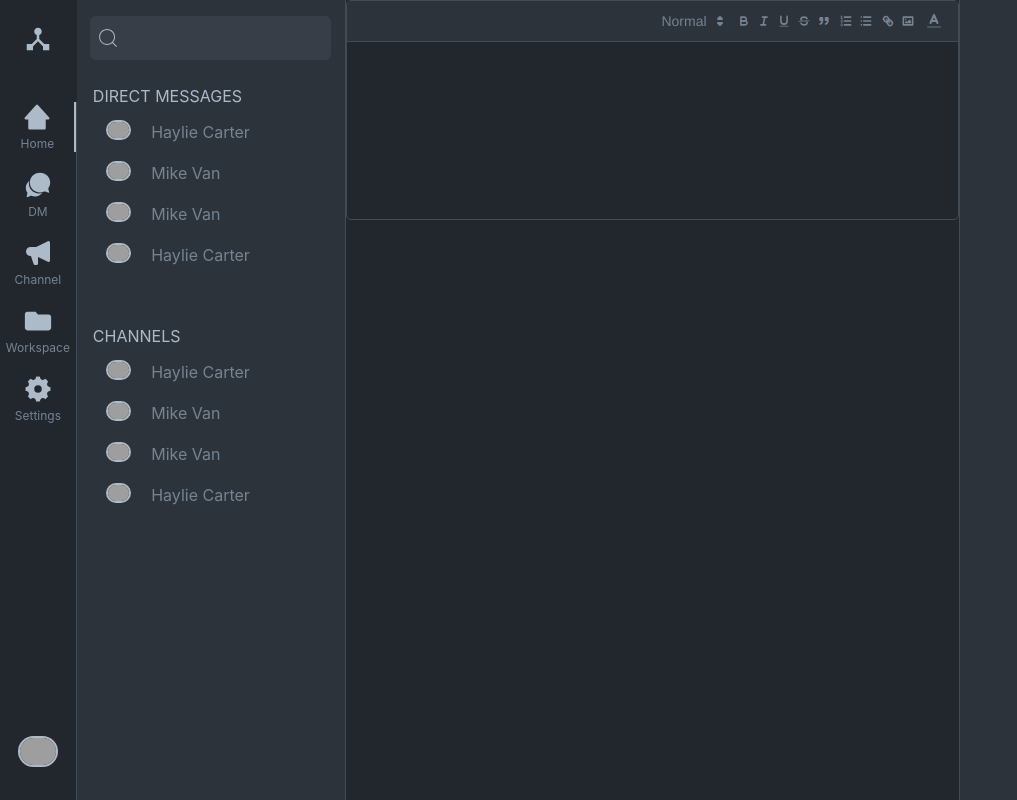
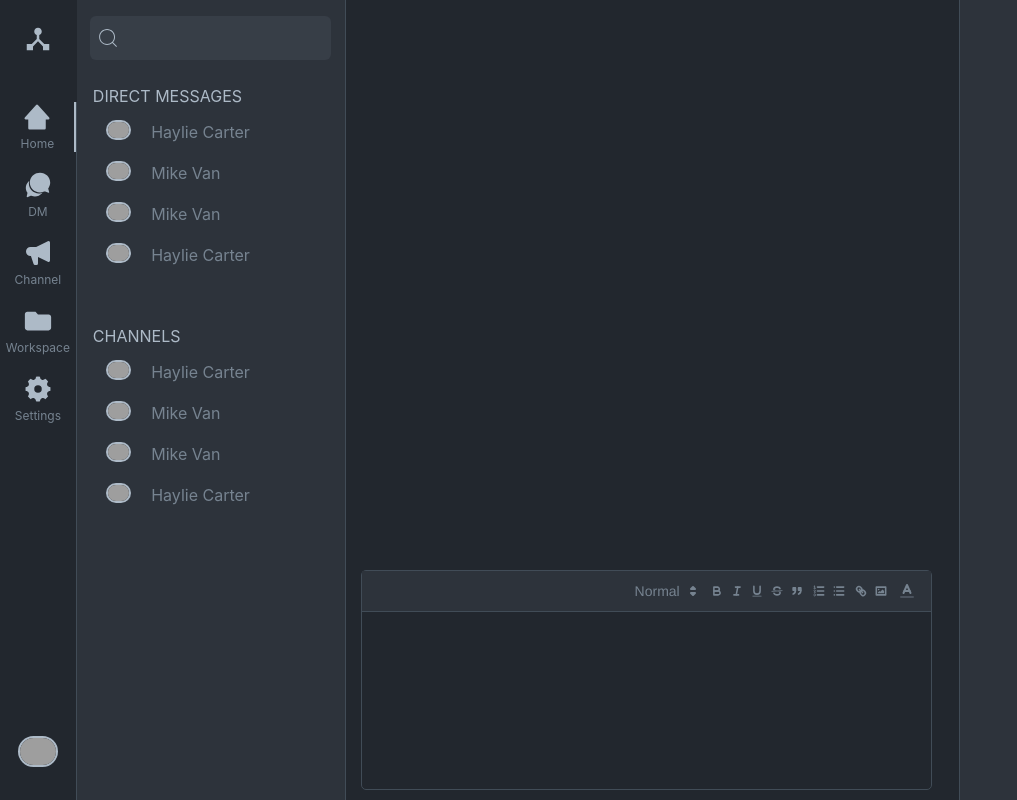
Before and after one commit to Sagni-prog/gitgeeks-frontend, a React (Vite) app: page / in a window 1280 px wide. Shown: the whole page, without its empty margins (0-1017 px from the left). Built offline with nearby package versions, Linux system fonts and the light colour scheme; grey boxes are pictures that could not be loaded.

Commit message:
text editor problem fixed

```diff
--- a/src/components/Elements/TextEditor.jsx
+++ b/src/components/Elements/TextEditor.jsx
@@ -33,15 +33,15 @@ const TextEditor = () => {
   };
 
   return (
-    <div style = {{ border: "none"}} className="color-primary w-[100%] p-0 m-0">
-      <div style={{ display: "flex", justifyContent: "center", border: "none"}} >
+    <div style = {{ border: "none"}} className="color-primary p-0 m-0">
+      <div style={{ width: "47%", display: "flex", justifyContent: "center", border: "none", position: "fixed", bottom: "10px", left: "0", marginLeft: "27%"}} >
         <ReactQuill
           theme="snow"
           modules={modules}
           formats={formats}
           placeholder=""
           onChange={handleProcedureContentChange}
-          style={{ height: "220px", width: '100%', color: "#adbac7" }}
+          style={{ height: "220px", width: '95%', color: "#adbac7" }}
           className="color-primary"
         >
         </ReactQuill>
--- a/src/components/Layout/Chat.jsx
+++ b/src/components/Layout/Chat.jsx
@@ -4,7 +4,9 @@ import TextEditor from '../Elements/TextEditor'
 const Chat = () => {
   return (
     <div className='flex justify-end h-screen w-[48%]  border-r'>
+      <div className='relative w-[100%]'>
         <TextEditor />
+      </div>
     </div>
   )
 }
```
